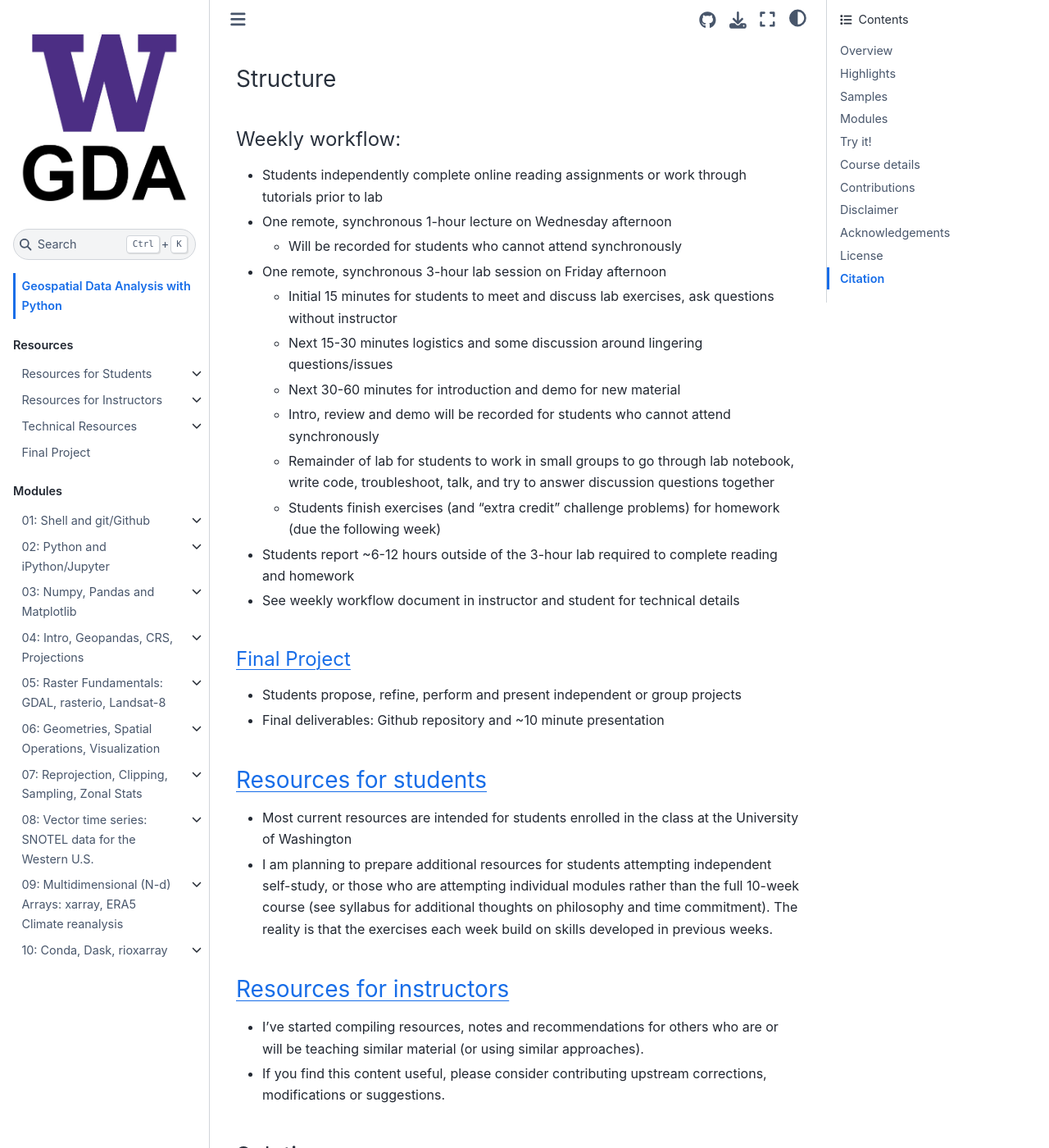
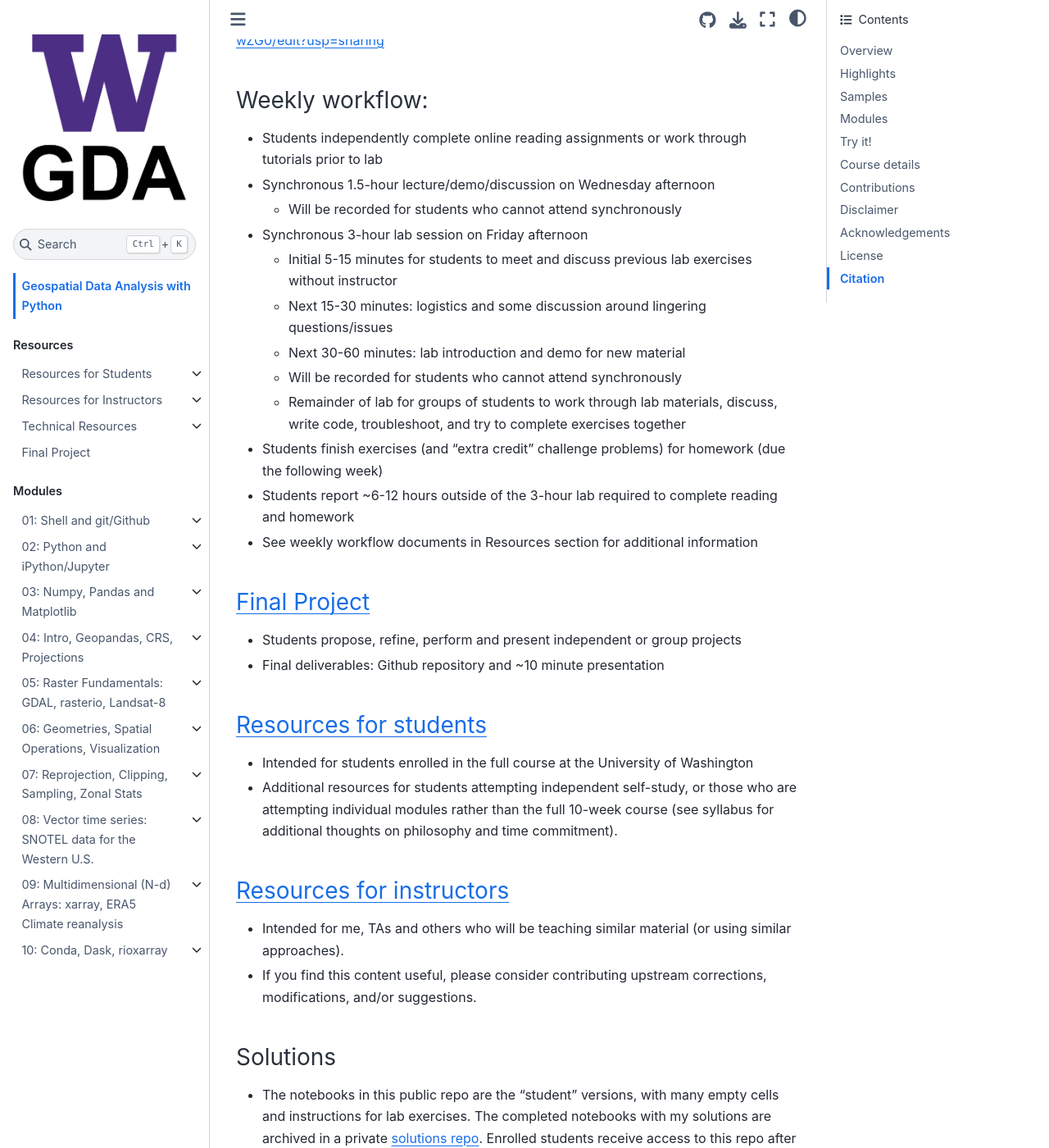
Before and after one commit to UW-GDA/jupyterbook, a Jupyter Book: the page built from book/intro.md, in a window 1280 px wide and 1400 px high, scrolled down 4386 px. Shown: the whole window at 82% size. Built offline with Jupyter Book 1.0.4 settings and Sphinx 7.4.7 and the Sphinx Book theme 1.1.4, drawn with Linux system fonts in a browser that asks for light colours; pages that are not in the unit, such as notebooks, are missing from menus; some of the changed text lies outside the part shown.

Commit message:
Update intro.md

```diff
--- a/book/intro.md
+++ b/book/intro.md
@@ -5,7 +5,7 @@
 David Shean
 Civil and Environmental Engineering
 University of Washington
-https://dshean.github.io
+https://uw-cryo.github.io
 
 ## Overview
 This course explores geospatial data processing, analysis, interpretation, and visualization techniques using Python and open-source tools/libraries. We will explore fundamental concepts and real-world data science applications involving a variety of geospatial datasets.
@@ -56,42 +56,40 @@
 ### Reproducing locally
 1. Download all course materials: `git clone https://github.com/UW-GDA/gda_course_2021.git`
 2. See the [Week 10 materials](modules/10_Conda_Dask_rioxarray_etc/README.md) for instructions on how to set up your local environment to run the notebooks. Or, if you're already familiar with conda, here are the environment files:
-   * [uwgda2020](https://github.com/UW-GDA/uwgda-image/blob/master/binder/environment.yml) (pinned version numbers)
+   * [uwgda2022](https://github.com/UW-GDA/uwgda-image-2022/blob/main/environment.yml) (see the conda lock file for pinned version numbers)
 3. Notebooks should have instructions/code to download all necessary data
 
 ## Course details
 
 ### Syllabus (UW netid required)
-https://docs.google.com/document/d/1uaEMqANMU9NlvH2ELkGtALQ3MlGY1U9-uCqNKz5JOqk/edit?usp=sharing
+https://docs.google.com/document/d/1fS43OpTLcobo982Ip4TWsD-m5mefPemque7uNT-wZG0/edit?usp=sharing
 
-### Structure
-
-#### Weekly workflow:
+### Weekly workflow:
 * Students independently complete online reading assignments or work through tutorials prior to lab
-* One remote, synchronous 1-hour lecture on Wednesday afternoon
+* Synchronous 1.5-hour lecture/demo/discussion on Wednesday afternoon
     * Will be recorded for students who cannot attend synchronously
-* One remote, synchronous 3-hour lab session on Friday afternoon
-    * Initial 15 minutes for students to meet and discuss lab exercises, ask questions without instructor
-    * Next 15-30 minutes logistics and some discussion around lingering questions/issues
-    * Next 30-60 minutes for introduction and demo for new material
-    * Intro, review and demo will be recorded for students who cannot attend synchronously
-    * Remainder of lab for students to work in small groups to go through lab notebook, write code, troubleshoot, talk, and try to answer discussion questions together
-   * Students finish exercises (and "extra credit" challenge problems) for homework (due the following week)
+* Synchronous 3-hour lab session on Friday afternoon
+    * Initial 5-15 minutes for students to meet and discuss previous lab exercises without instructor
+    * Next 15-30 minutes: logistics and some discussion around lingering questions/issues
+    * Next 30-60 minutes: lab introduction and demo for new material
+    * Will be recorded for students who cannot attend synchronously
+    * Remainder of lab for groups of students to work through lab materials, discuss, write code, troubleshoot, and try to complete exercises together
+* Students finish exercises (and "extra credit" challenge problems) for homework (due the following week)
 
 * Students report ~6-12 hours outside of the 3-hour lab required to complete reading and homework
-* See weekly workflow document in instructor and student for technical details
+* See weekly workflow documents in Resources section for additional information
 
-#### [Final Project](resources/project/README.md)
+### [Final Project](resources/project/README.md)
 * Students propose, refine, perform and present independent or group projects
 * Final deliverables: Github repository and ~10 minute presentation
 
 ### [Resources for students](resources/students/README.md)
-* Most current resources are intended for students enrolled in the class at the University of Washington
-* I am planning to prepare additional resources for students attempting independent self-study, or those who are attempting individual modules rather than the full 10-week course (see syllabus for additional thoughts on philosophy and time commitment). The reality is that the exercises each week build on skills developed in previous weeks.
+* Intended for students enrolled in the full course at the University of Washington
+* Additional resources for students attempting independent self-study, or those who are attempting individual modules rather than the full 10-week course (see syllabus for additional thoughts on philosophy and time commitment).
 
 ### [Resources for instructors](resources/instructors/README.md)
-* I've started compiling resources, notes and recommendations for others who are or will be teaching similar material (or using similar approaches).
-* If you find this content useful, please consider contributing upstream corrections, modifications or suggestions.
+* Intended for me, TAs and others who will be teaching similar material (or using similar approaches).
+* If you find this content useful, please consider contributing upstream corrections, modifications, and/or suggestions.
 
 ### Solutions
 * The notebooks in this public repo are the "student" versions, with many empty cells and instructions for lab exercises. The completed notebooks with my solutions are archived in a private [solutions repo](https://github.com/UW-GDA/gda_w2021_solutions). Enrolled students receive access to this repo after submitting their own solutions to the lab exercises each week. I have not released the solutions publicly, as I expect future students enrolled in the course to learn "the hard way" as they work through the problems on their own. If you have independently tried to work through these notebooks and would like to compare your answers, I can potentially add you as a collaborator.
```
Also changed, not shown: other parts of book/intro.md (+7 -6 lines).
